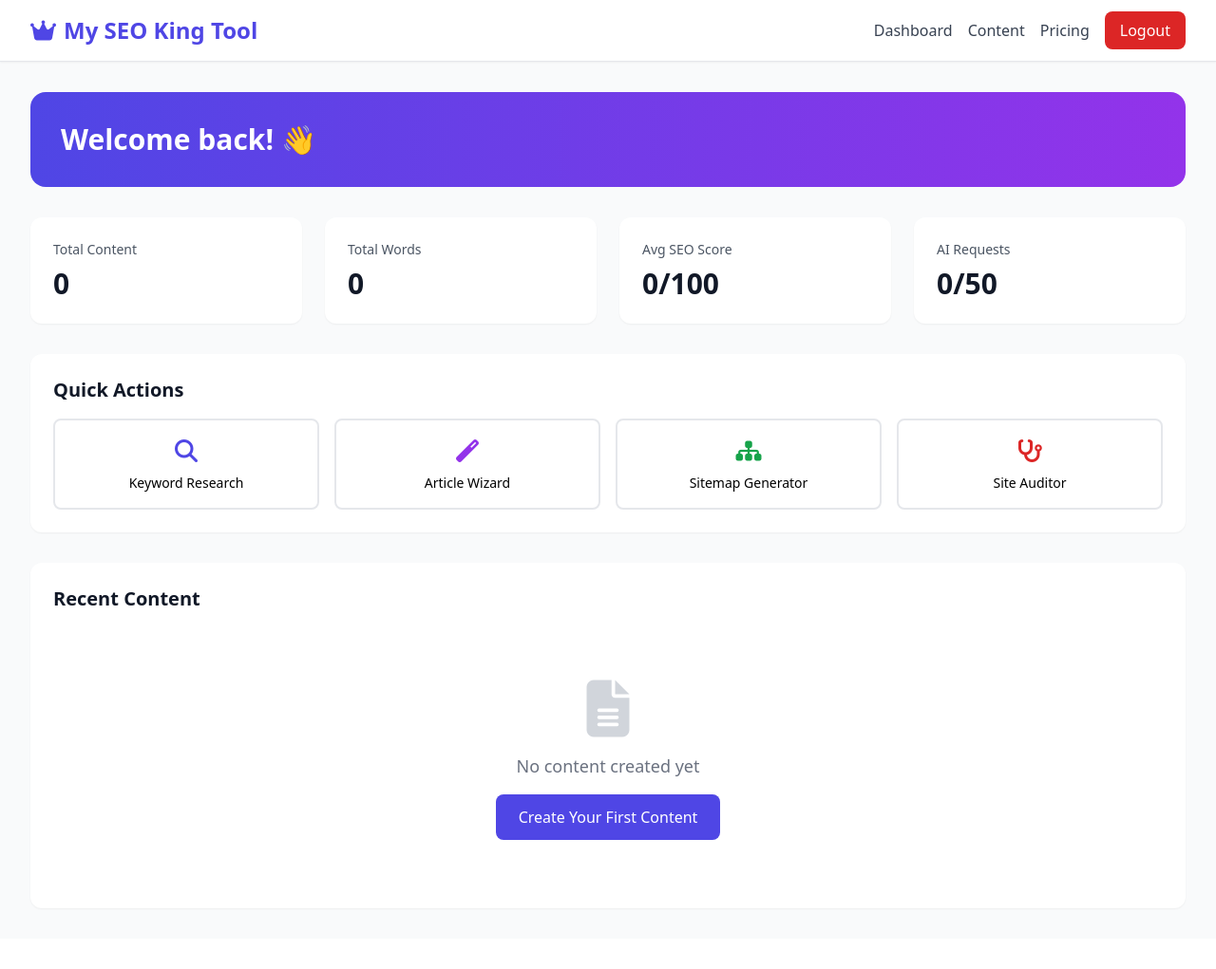
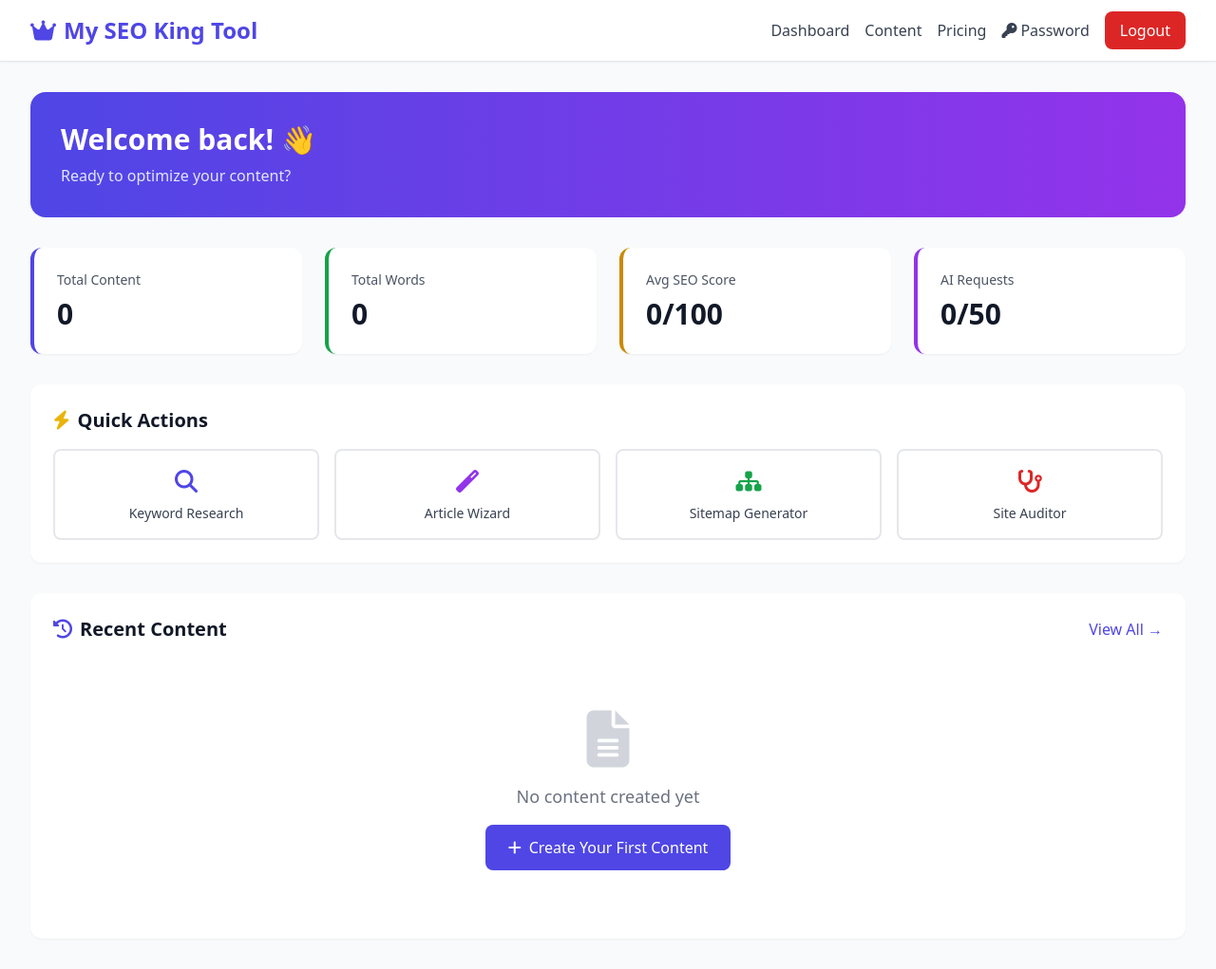
Before and after one commit to dilawar47866/myseokingtool17, a Flask app: page /dashboard in a window 1280 px wide. Shown: the whole page at 95% size. Before the commit the page ends 958 px from the top, so only its background shows below. Run offline with Flask 3, Linux system fonts and the light colour scheme; a user stored in the database is signed in; some libraries are stand-ins or nearby versions.

Commit message:
Update index.html

```diff
--- a/py/templates/index.html
+++ b/py/templates/index.html
@@ -22,7 +22,12 @@
                     <a href="/dashboard" class="text-gray-700 hover:text-indigo-600">Dashboard</a>
                     <a href="/content-library" class="text-gray-700 hover:text-indigo-600">Content</a>
                     <a href="/pricing" class="text-gray-700 hover:text-indigo-600">Pricing</a>
-                    <a href="/logout" class="bg-red-600 text-white px-4 py-2 rounded-lg">Logout</a>
+                    <a href="/change-password" class="text-gray-700 hover:text-indigo-600">
+                        <i class="fas fa-key mr-1"></i>Password
+                    </a>
+                    <a href="/logout" class="bg-red-600 text-white px-4 py-2 rounded-lg hover:bg-red-700">
+                        Logout
+                    </a>
                 </div>
             </div>
         </div>
@@ -33,64 +38,82 @@
         <!-- Welcome Banner -->
         <div class="bg-gradient-to-r from-indigo-600 to-purple-600 rounded-2xl p-8 text-white mb-8">
             <h1 class="text-3xl font-bold">Welcome back! 👋</h1>
+            <p class="text-indigo-100 mt-2">Ready to optimize your content?</p>
         </div>
 
         <!-- Stats Cards -->
         <div class="grid grid-cols-1 md:grid-cols-4 gap-6 mb-8">
-            <div class="bg-white rounded-xl shadow-sm p-6">
-                <p class="text-gray-600 text-sm">Total Content</p>
+            <div class="bg-white rounded-xl shadow-sm p-6 border-l-4 border-indigo-600">
+                <p class="text-gray-600 text-sm font-medium">Total Content</p>
                 <p class="text-3xl font-bold text-gray-900 mt-2">{{ total_content|default(0) }}</p>
             </div>
 
-            <div class="bg-white rounded-xl shadow-sm p-6">
-                <p class="text-gray-600 text-sm">Total Words</p>
-                <p class="text-3xl font-bold text-gray-900 mt-2">{{ total_words|default(0) }}</p>
+            <div class="bg-white rounded-xl shadow-sm p-6 border-l-4 border-green-600">
+                <p class="text-gray-600 text-sm font-medium">Total Words</p>
+                <p class="text-3xl font-bold text-gray-900 mt-2">{{ total_words|default(0)|int }}</p>
             </div>
 
-            <div class="bg-white rounded-xl shadow-sm p-6">
-                <p class="text-gray-600 text-sm">Avg SEO Score</p>
-                <p class="text-3xl font-bold text-gray-900 mt-2">{{ avg_score|default(0) }}/100</p>
+            <div class="bg-white rounded-xl shadow-sm p-6 border-l-4 border-yellow-600">
+                <p class="text-gray-600 text-sm font-medium">Avg SEO Score</p>
+                <p class="text-3xl font-bold text-gray-900 mt-2">{{ avg_score|default(0)|int }}/100</p>
             </div>
 
-            <div class="bg-white rounded-xl shadow-sm p-6">
-                <p class="text-gray-600 text-sm">AI Requests</p>
+            <div class="bg-white rounded-xl shadow-sm p-6 border-l-4 border-purple-600">
+                <p class="text-gray-600 text-sm font-medium">AI Requests</p>
                 <p class="text-3xl font-bold text-gray-900 mt-2">0/50</p>
             </div>
         </div>
 
         <!-- Quick Actions -->
         <div class="bg-white rounded-xl shadow-sm p-6 mb-8">
-            <h2 class="text-xl font-bold text-gray-900 mb-4">Quick Actions</h2>
+            <h2 class="text-xl font-bold text-gray-900 mb-4">
+                <i class="fas fa-bolt text-yellow-500 mr-2"></i>Quick Actions
+            </h2>
             <div class="grid grid-cols-2 md:grid-cols-4 gap-4">
-                <a href="/keyword-research" class="flex flex-col items-center p-4 border-2 border-gray-200 rounded-lg hover:border-indigo-600">
+                <a href="/keyword-research" class="flex flex-col items-center p-4 border-2 border-gray-200 rounded-lg hover:border-indigo-600 hover:bg-indigo-50 transition">
                     <i class="fas fa-search text-indigo-600 text-2xl mb-2"></i>
-                    <span class="text-sm">Keyword Research</span>
+                    <span class="text-sm font-medium text-gray-700">Keyword Research</span>
                 </a>
-                <a href="/article-wizard" class="flex flex-col items-center p-4 border-2 border-gray-200 rounded-lg hover:border-indigo-600">
+                <a href="/article-wizard" class="flex flex-col items-center p-4 border-2 border-gray-200 rounded-lg hover:border-indigo-600 hover:bg-indigo-50 transition">
                     <i class="fas fa-magic text-purple-600 text-2xl mb-2"></i>
-                    <span class="text-sm">Article Wizard</span>
+                    <span class="text-sm font-medium text-gray-700">Article Wizard</span>
                 </a>
-                <a href="/sitemap-generator" class="flex flex-col items-center p-4 border-2 border-gray-200 rounded-lg hover:border-indigo-600">
+                <a href="/sitemap-generator" class="flex flex-col items-center p-4 border-2 border-gray-200 rounded-lg hover:border-indigo-600 hover:bg-indigo-50 transition">
                     <i class="fas fa-sitemap text-green-600 text-2xl mb-2"></i>
-                    <span class="text-sm">Sitemap Generator</span>
+                    <span class="text-sm font-medium text-gray-700">Sitemap Generator</span>
                 </a>
-                <a href="/site-auditor" class="flex flex-col items-center p-4 border-2 border-gray-200 rounded-lg hover:border-indigo-600">
+                <a href="/site-auditor" class="flex flex-col items-center p-4 border-2 border-gray-200 rounded-lg hover:border-indigo-600 hover:bg-indigo-50 transition">
                     <i class="fas fa-stethoscope text-red-600 text-2xl mb-2"></i>
-                    <span class="text-sm">Site Auditor</span>
+                    <span class="text-sm font-medium text-gray-700">Site Auditor</span>
                 </a>
             </div>
         </div>
 
         <!-- Recent Content -->
         <div class="bg-white rounded-xl shadow-sm p-6">
-            <h2 class="text-xl font-bold text-gray-900 mb-6">Recent Content</h2>
+            <div class="flex items-center justify-between mb-6">
+                <h2 class="text-xl font-bold text-gray-900">
+                    <i class="fas fa-history text-indigo-600 mr-2"></i>Recent Content
+                </h2>
+                <a href="/content-library" class="text-indigo-600 hover:text-indigo-800 font-medium">
+                    View All →
+                </a>
+            </div>
 
             {% if recent_content and recent_content|length > 0 %}
             <div class="space-y-4">
                 {% for content in recent_content %}
-                <div class="p-4 border border-gray-200 rounded-lg">
-                    <h3 class="font-semibold">{{ content.title }}</h3>
-                    <p class="text-sm text-gray-500 mt-2">{{ content.word_count }} words</p>
+                <div class="flex items-center justify-between p-4 border border-gray-200 rounded-lg hover:bg-gray-50 transition">
+                    <div>
+                        <h3 class="font-semibold text-gray-900">{{ content.title }}</h3>
+                        <div class="flex items-center space-x-4 mt-2 text-sm text-gray-500">
+                            <span><i class="fas fa-font mr-1"></i>{{ content.word_count }} words</span>
+                            <span><i class="fas fa-chart-line mr-1"></i>SEO: {{ content.seo_score }}/100</span>
+                        </div>
+                    </div>
+                    <a href="/editor?id={{ content.id }}" class="bg-indigo-100 text-indigo-600 px-4 py-2 rounded-lg hover:bg-indigo-200 transition">
+                        <i class="fas fa-edit"></i>
+                    </a>
                 </div>
                 {% endfor %}
             </div>
@@ -98,8 +121,8 @@
             <div class="text-center py-12">
                 <i class="fas fa-file-alt text-gray-300 text-6xl mb-4"></i>
                 <p class="text-gray-500 text-lg">No content created yet</p>
-                <a href="/article-wizard" class="inline-block mt-4 bg-indigo-600 text-white px-6 py-3 rounded-lg">
-                    Create Your First Content
+                <a href="/article-wizard" class="inline-block mt-4 bg-indigo-600 text-white px-6 py-3 rounded-lg hover:bg-indigo-700 transition">
+                    <i class="fas fa-plus mr-2"></i>Create Your First Content
                 </a>
             </div>
             {% endif %}
```
